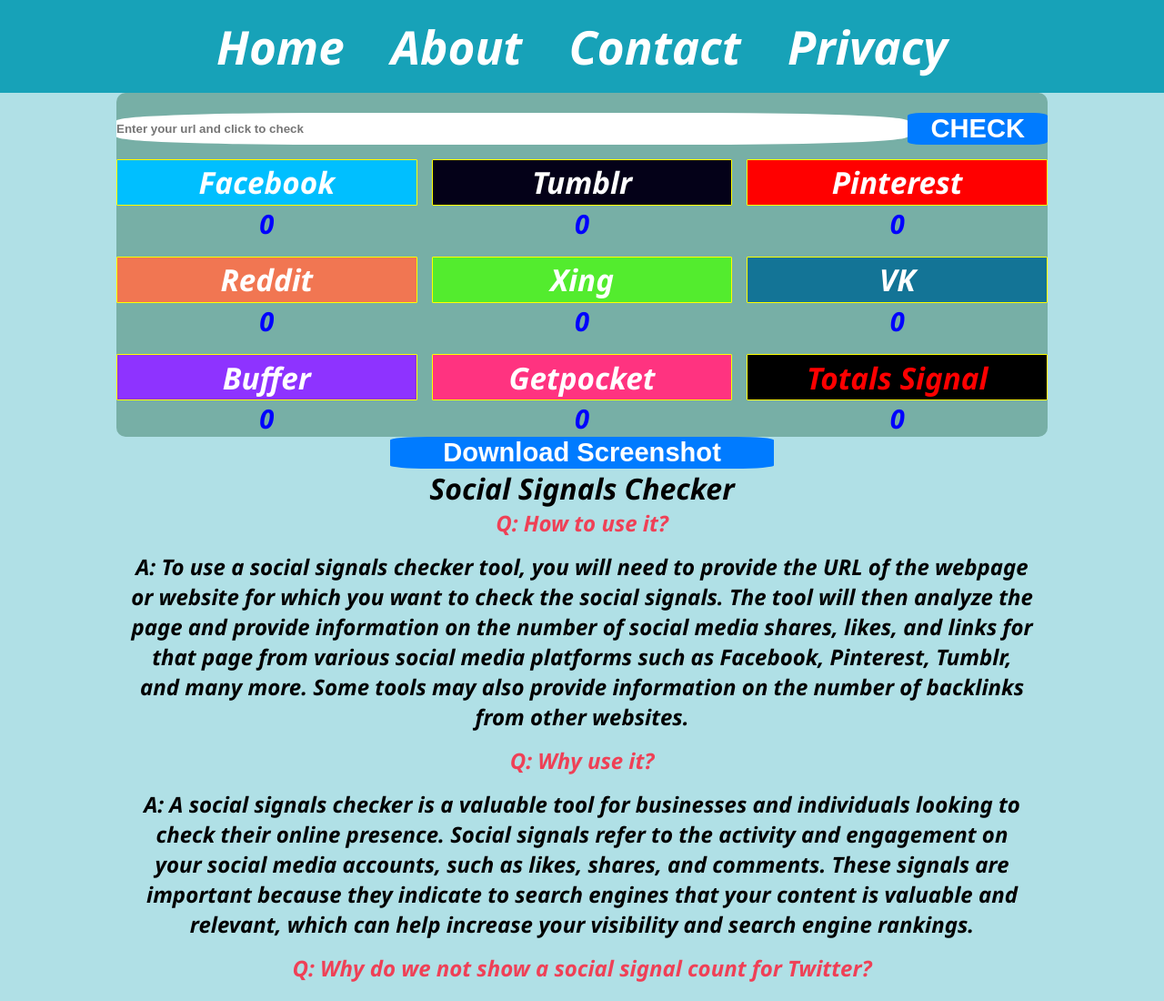
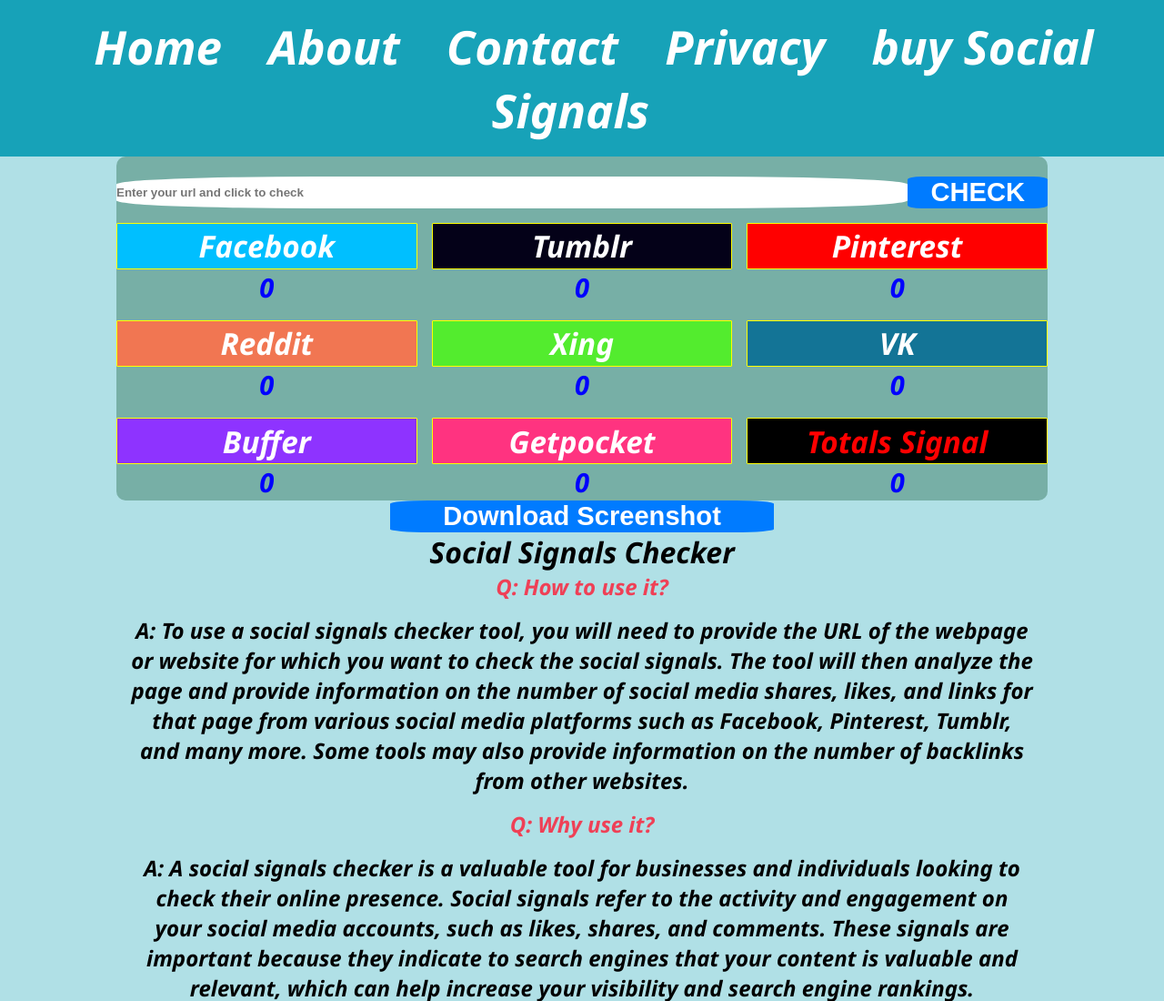
Before and after one commit to sheromarri/shero, a plain HTML site: page index.html in a window 1280 px wide. Shown: the top 1100 px of the page at 91% size. Drawn offline with Linux system fonts and the light colour scheme; no server answers.

Commit message:
Update index.html

```diff
--- a/index.html
+++ b/index.html
@@ -64,7 +64,7 @@
   .ads { width: 80%; margin: auto; text-align: center; }
 </style>
   </head><body>
-<div class="navbar"><a href="https://www.sharescounter.com/">Home</a><a href="about.html">About</a><a  href="contact.html">Contact</a><a href="privacy-policy.html">Privacy</a></div>
+<div class="navbar"><a href="https://www.sharescounter.com/">Home</a><a href="about.html">About</a><a  href="contact.html">Contact</a><a href="privacy-policy.html">Privacy</a><a href="buy-Social-Signals.html">buy Social Signals</a></div>
 
     <div id="khaup">
 
```
